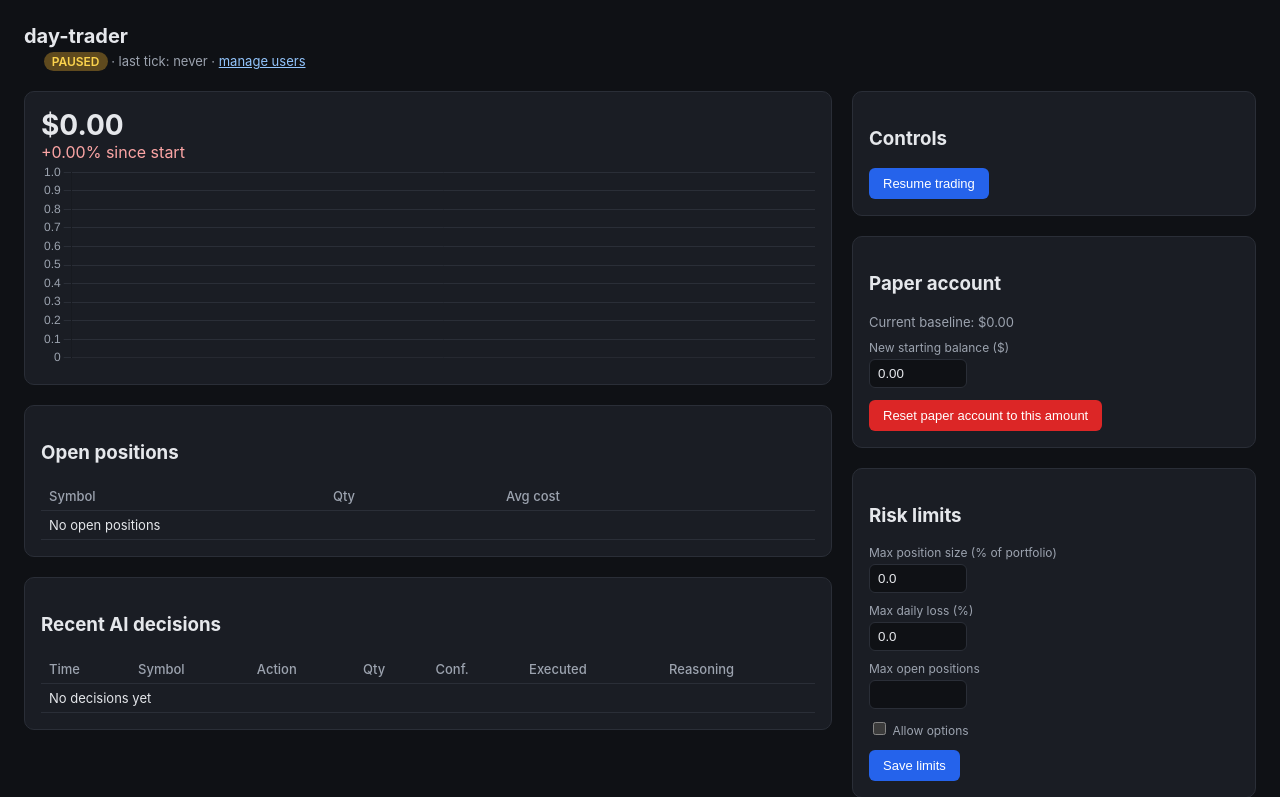
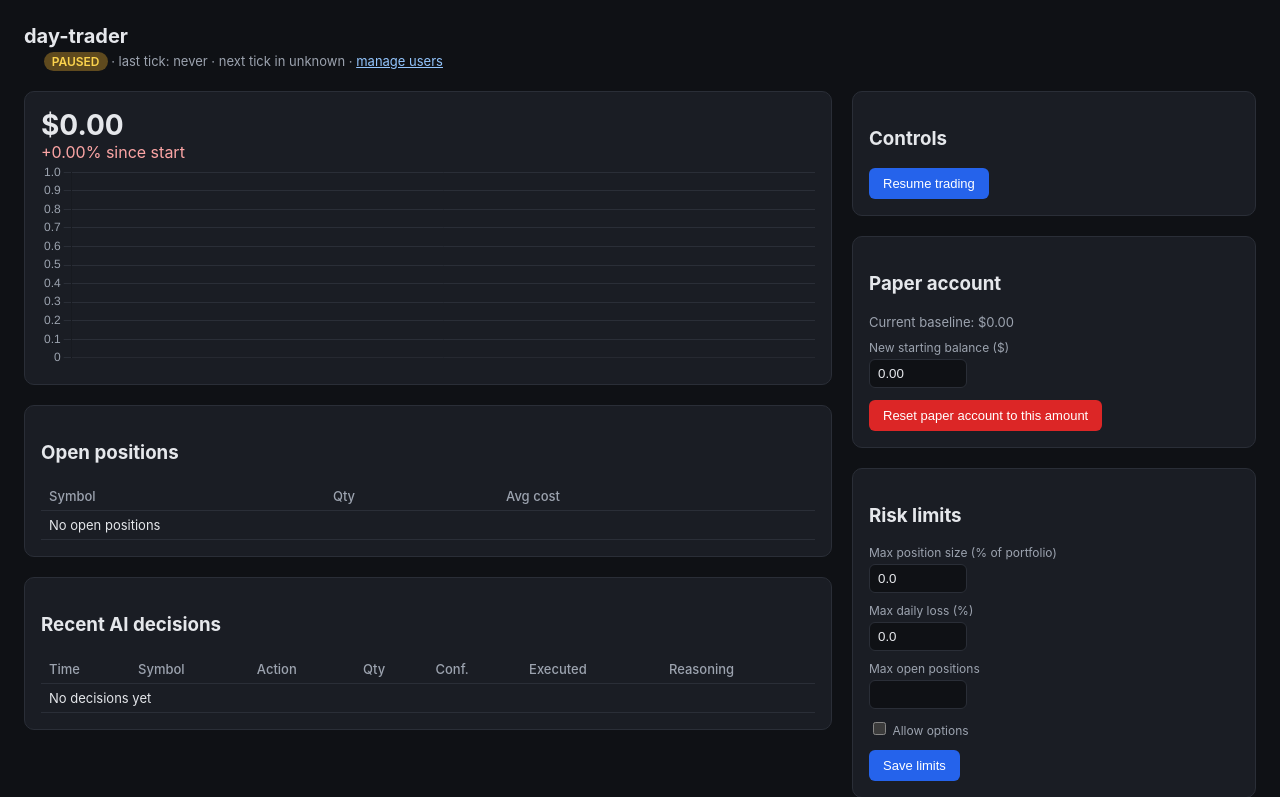
Before and after one commit to jmkcreativeworks-dev/day-trader, a Python web app: template app/templates/dashboard.html in a window 1280 px wide. Shown: the top 797 px of the page. Run offline with Jinja, Linux system fonts and the light colour scheme; the template is opened without the code that fills it, so the values that code supplies are empty.

Commit message:
Add live countdown to next tick on the dashboard
Reads the actual next_run_time off the run_tick APScheduler job (not
derived from last_tick_at + interval, so it stays correct across
pauses/restarts) and counts it down client-side every second.

```diff
--- a/app/main.py
+++ b/app/main.py
@@ -111,6 +111,9 @@ def dashboard(request: Request, db: Session = Depends(get_db)):
         (latest_value - starting_value) / starting_value * 100 if starting_value else 0
     )
 
+    next_tick_job = _scheduler.get_job("run_tick") if _scheduler else None
+    next_tick_at = next_tick_job.next_run_time if next_tick_job else None
+
     return templates.TemplateResponse("dashboard.html", {
         "request": request,
         "state": state,
@@ -121,6 +124,7 @@ def dashboard(request: Request, db: Session = Depends(get_db)):
         "decisions": decisions,
         "latest_value": latest_value,
         "total_return_pct": total_return_pct,
+        "next_tick_at": next_tick_at.isoformat() if next_tick_at else None,
         "now": datetime.now(timezone.utc),
     })
 
--- a/app/templates/dashboard.html
+++ b/app/templates/dashboard.html
@@ -41,6 +41,7 @@
   </span>
   {% if state.paused_reason %} — {{ state.paused_reason }}{% endif %}
   · last tick: {{ state.last_tick_at or 'never' }}
+  · next tick in <span id="countdown">--:--</span>
   · <a href="/users" style="color:#93c5fd;">manage users</a>
 </div>
 
@@ -155,6 +156,20 @@ new Chart(ctx, {
     }
   }
 });
+
+const nextTickAt = {{ next_tick_at | tojson }};
+function updateCountdown() {
+  const el = document.getElementById('countdown');
+  if (!nextTickAt) { el.textContent = 'unknown'; return; }
+  const diffMs = new Date(nextTickAt) - new Date();
+  if (diffMs <= 0) { el.textContent = 'due now'; return; }
+  const totalSec = Math.floor(diffMs / 1000);
+  const m = Math.floor(totalSec / 60);
+  const s = totalSec % 60;
+  el.textContent = `${m}:${s.toString().padStart(2, '0')}`;
+}
+updateCountdown();
+setInterval(updateCountdown, 1000);
 </script>
 
 </body>
```
